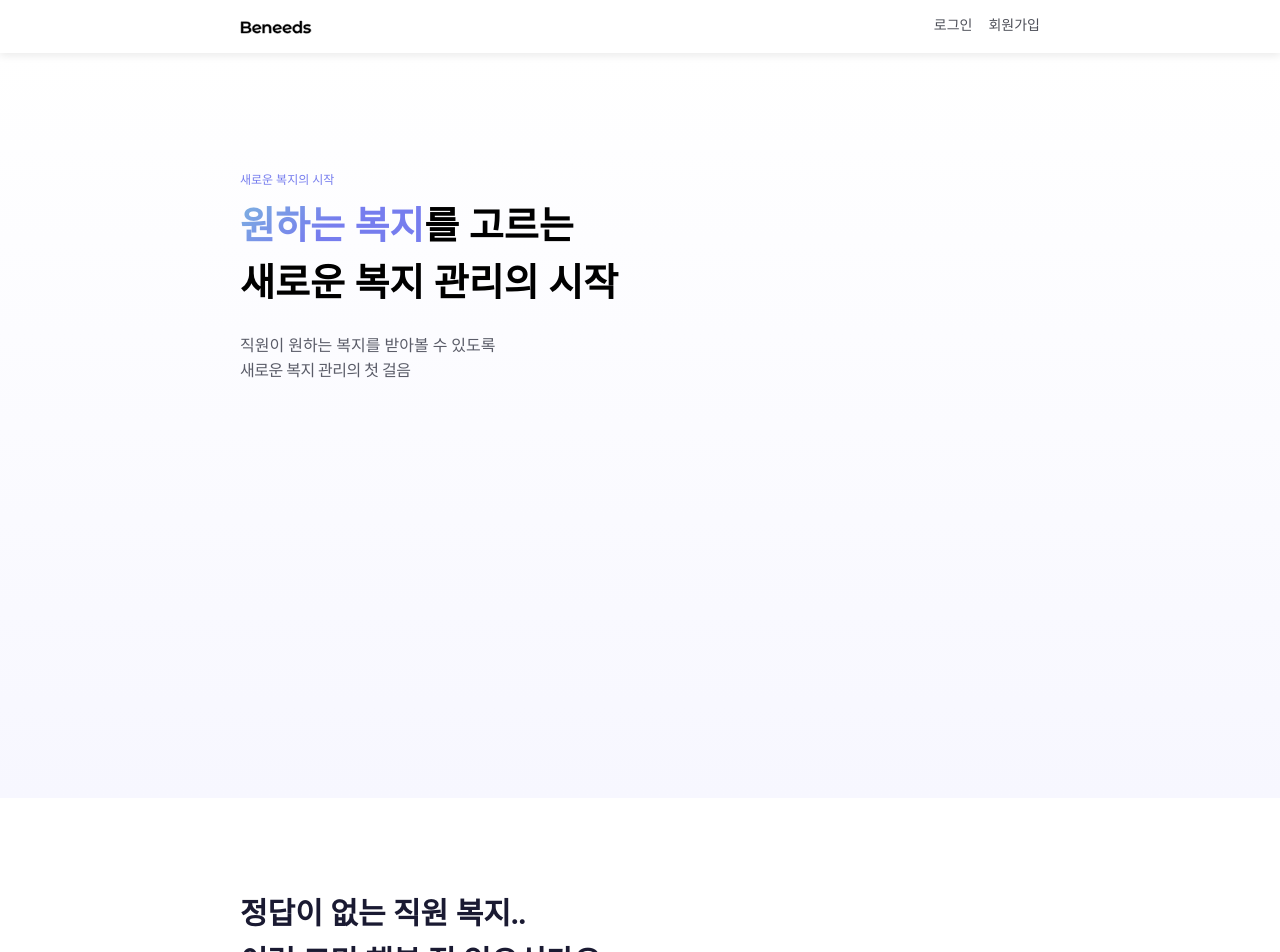
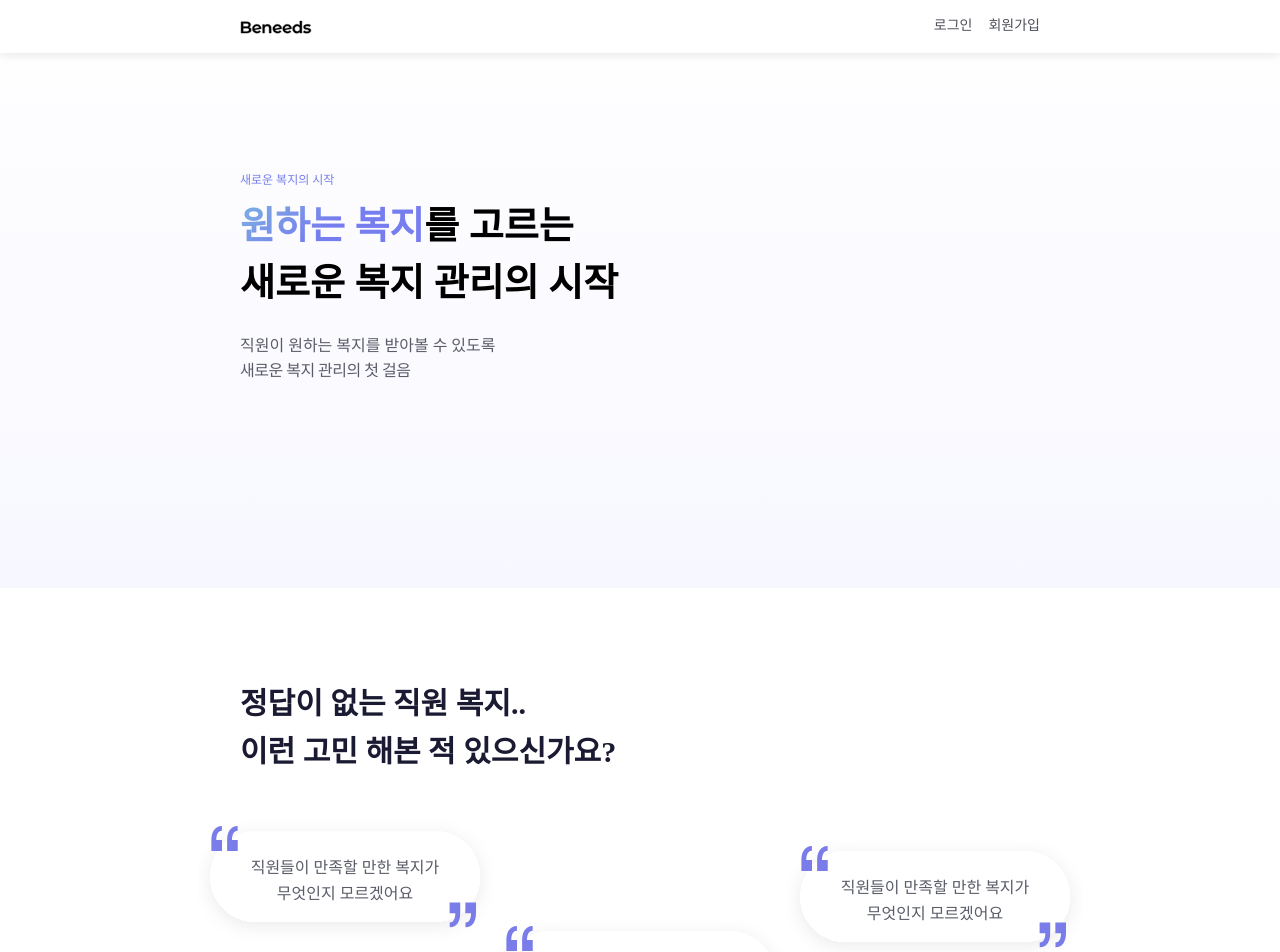
Before and after one commit to dianexjeong/Beneeds-Landing, a Next.js app: page / in a window 1280 px wide. Shown: the top 952 px of the page. Built offline with nearby package versions, Linux system fonts and the light colour scheme.

Commit message:
[GIF-386] fix: remove x-scroll issue

```diff
--- a/src/@components/molecules/Navigation/index.tsx
+++ b/src/@components/molecules/Navigation/index.tsx
@@ -8,6 +8,7 @@ export const Navigation = () => {
   };
 
   return (
+    <Flex width="" height="" justify="flex-start">
       <Bar>
         <Flex justify="center">
           <InnerContainer>
@@ -35,6 +36,7 @@ export const Navigation = () => {
           </InnerContainer>
         </Flex>
       </Bar>
+    </Flex>
   );
 };
 
--- a/src/@components/organisms/Section01/index.tsx
+++ b/src/@components/organisms/Section01/index.tsx
@@ -5,11 +5,9 @@ import palette from "~/@styles/colors";
 
 export const Section1 = () => {
   return (
-    <>
-      <Space height="54px" />
     <Bg>
       <InnerContainer>
-          <Space margin="117px 0px 0px 0px" />
+        <Space margin="171px 0px 0px 0px" />
         <Flex direction="column" align="flex-start" justify="center" height="">
           <Text text="새로운 복지의 시작" size={12} weight={500} color="#767DEE" height={160} />
           <Space margin="8px 0px 0px 0px" />
@@ -44,14 +42,12 @@ export const Section1 = () => {
         </Flex>
       </InnerContainer>
     </Bg>
-    </>
   );
 };
 
 const Bg = styled.div`
   width: 100vw;
-  height: 93vh;
-  min-height: 588px;
+  height: 588px;
   background: linear-gradient(180deg, #ffffff 0%, #f7f7ff 100%);
   display: flex;
   flex-direction: row;
--- a/src/@components/organisms/Section02/index.tsx
+++ b/src/@components/organisms/Section02/index.tsx
@@ -4,9 +4,8 @@ import palette from "~/@styles/colors";
 
 export const Section2 = () => {
   return (
-    <>
     <Bg>
-        <Flex>
+      <Flex justify="flex-start">
         <InnerContainer>
           <Flex direction="column" align="flex-start" justify="flex-start">
             <Space margin="92px 0px 0px 0px" />
@@ -19,13 +18,7 @@ export const Section2 = () => {
           <Flex justify="flex-start" width="">
             <QuoteContainer>
               <Flex width="">
-                  <Text
-                    text="직원들이 만족할 만한 복지가"
-                    color={palette.Gray800}
-                    weight={400}
-                    size={16}
-                    height={160}
-                  />
+                <Text text="직원들이 만족할 만한 복지가" color={palette.Gray800} weight={400} size={16} height={160} />
                 <Text text="무엇인지 모르겠어요" color={palette.Gray800} weight={400} size={16} height={160} />
               </Flex>
             </QuoteContainer>
@@ -34,13 +27,7 @@ export const Section2 = () => {
             <Space margin="100px 0px 0px 0px" />
             <QuoteContainer>
               <Flex width="">
-                  <Text
-                    text="직원들이 만족할 만한 복지가"
-                    color={palette.Gray800}
-                    weight={400}
-                    size={16}
-                    height={160}
-                  />
+                <Text text="직원들이 만족할 만한 복지가" color={palette.Gray800} weight={400} size={16} height={160} />
                 <Text text="무엇인지 모르겠어요" color={palette.Gray800} weight={400} size={16} height={160} />
               </Flex>
             </QuoteContainer>
@@ -49,27 +36,21 @@ export const Section2 = () => {
             <Space margin="20px 0px 0px 0px" />
             <QuoteContainer>
               <Flex width="">
-                  <Text
-                    text="직원들이 만족할 만한 복지가"
-                    color={palette.Gray800}
-                    weight={400}
-                    size={16}
-                    height={160}
-                  />
+                <Text text="직원들이 만족할 만한 복지가" color={palette.Gray800} weight={400} size={16} height={160} />
                 <Text text="무엇인지 모르겠어요" color={palette.Gray800} weight={400} size={16} height={160} />
               </Flex>
             </QuoteContainer>
           </Flex>
         </Flex>
+        <Space height="90px" />
       </Flex>
     </Bg>
-    </>
   );
 };
 
 const Bg = styled.div`
   width: 100vw;
-  height: 465px;
+  height: 500px;
   display: flex;
   flex-direction: row;
   justify-content: center;
--- a/src/@components/template/Weblayout/index.tsx
+++ b/src/@components/template/Weblayout/index.tsx
@@ -10,8 +10,7 @@ export const Weblayout = ({ children }: Iprops) => {
 };
 
 const WeblayoutContainer = styled.div`
-  max-width: 1920px;
-  margin: 0 auto;
+  margin: auto;
   -ms-overflow-style: none; /* 인터넷 익스플로러 */
   scrollbar-width: none; /* 파이어폭스 */
 
```
Lines whose indentation alone changed are shown as unchanged.
